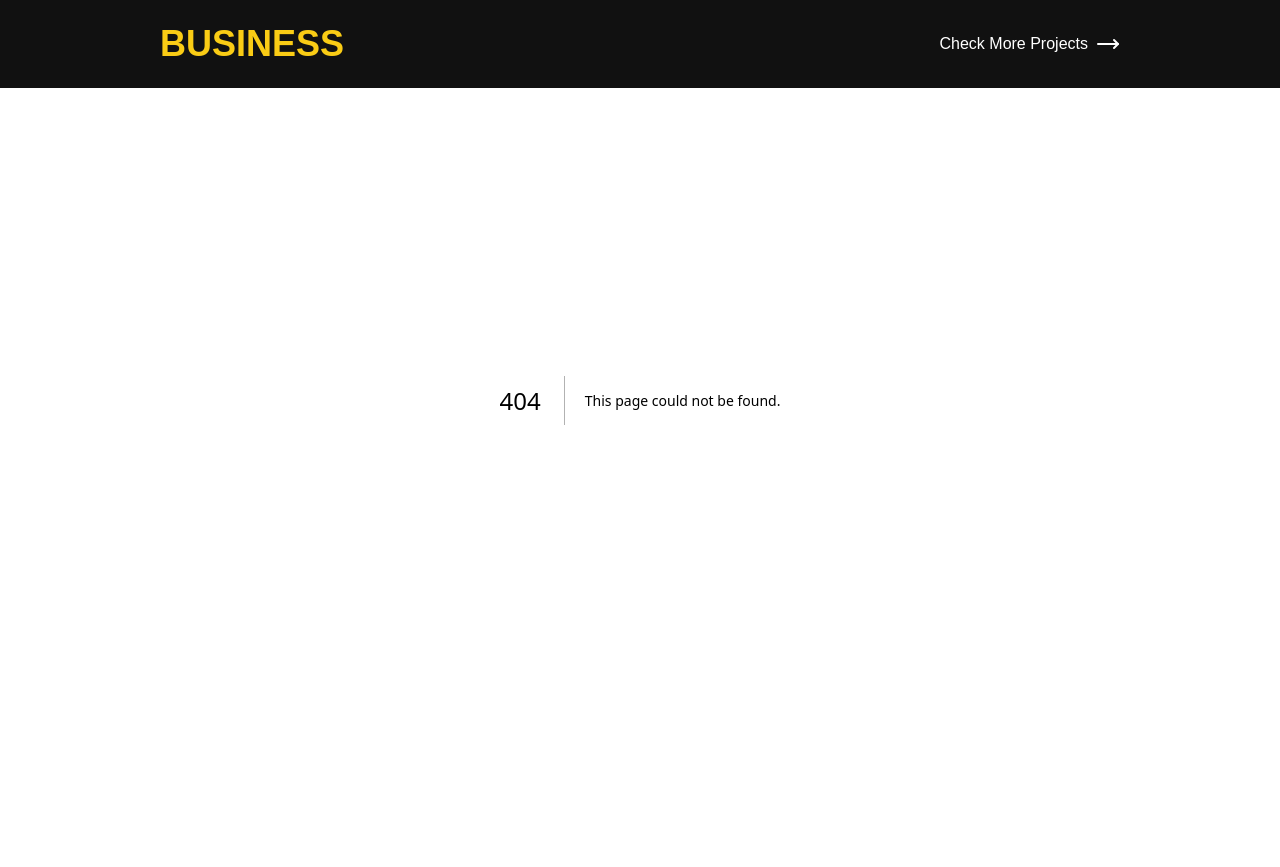
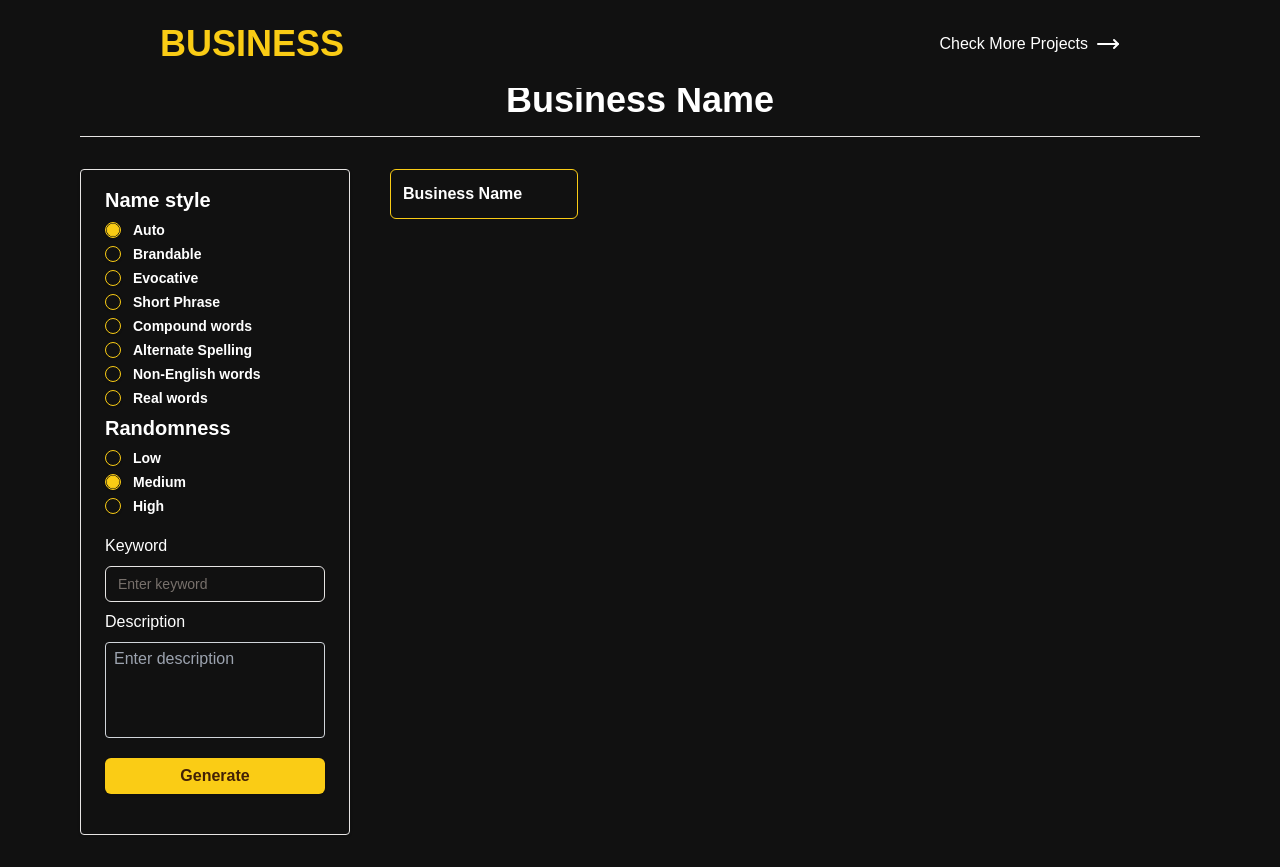
Before and after one commit to Vishesh-21/Business_Name_Generator, a Next.js app: page /business-name in a window 1280 px wide. Before the commit this address had no page. Before the commit the page ends 800 px from the top, so only its background shows below. Built offline with nearby package versions, Linux system fonts and the light colour scheme; a web font is replaced by a local one.

Commit message:
complete major part of Ui

```diff
--- /dev/null
+++ b/app/business-name/page.jsx
@@ -0,0 +1,21 @@
+import { Sidebar } from '@/components/Sidebar'
+import React from 'react'
+
+const BusinessName = () => {
+  return (
+    <div className='px-20 text-white mb-8'>
+        <h1 className='mt-20 text-center text-4xl font-semibold border-b pb-4'>Business Name</h1>
+
+        <div className='flex justify-center items-start gap-10 mt-8'>
+            <div className='w-[25%]'>
+                <Sidebar/>
+            </div>
+            <div className='w-[75%] grid grid-cols-4 gap-5'>
+              <div className='border border-primary p-3 rounded-md font-bold cursor-pointer hover:bg-primary duration-300'>Business Name</div>
+            </div>
+        </div>
+    </div>
+  )
+}
+
+export default BusinessName
--- a/components/QueryDialoge.jsx
+++ b/components/QueryDialoge.jsx
@@ -12,10 +12,11 @@ import { nameStyle, Randomness } from "@/helper/constant";
 import { Input } from "./ui/input";
 import { Button } from "./ui/button";
 import { useQueryContext } from "@/context/BusinessNameContext";
+import { useRouter } from "next/navigation";
 
 export const QueryDialoge = ({ open, setOpen }) => {
-
   const { query, updateQuery } = useQueryContext();
+  const router = useRouter();
 
   const handleNameStyle = (nameStyle) => {
     updateQuery({ nameStyle });
@@ -27,6 +28,10 @@ export const QueryDialoge = ({ open, setOpen }) => {
 
   const handleFormFields = (e) => {
     updateQuery({ [e.target.name]: e.target.value });
+  };
+
+  const handleGenerate = () => {
+    router.push("/business-name");
   };
 
   return (
@@ -93,13 +98,13 @@ export const QueryDialoge = ({ open, setOpen }) => {
             <RadioGroup defaultValue="Medium" onValueChange={handleRandomness}>
               {Randomness.map((item) => (
                 <Label
-                  htmlFor={`nameStyle${item.id}`}
-                  key={`nameStyle${item.id}`}
+                  htmlFor={`randomness${item.id}`}
+                  key={`randomness${item.id}`}
                   className="p-4 rounded border-[1px] border-primary flex gap-3 items-center hover:bg-slate-100 duration-300 cursor-pointer"
                 >
                   <RadioGroupItem
                     value={item.name}
-                    id={`nameStyle${item.id}`}
+                    id={`randomness${item.id}`}
                   />
                   <div>
                     <h1 className="text-md font-semibold">{item.name}</h1>
@@ -131,7 +136,12 @@ export const QueryDialoge = ({ open, setOpen }) => {
                 className="text-md border-[1px] border-gray-300 rounded px-2 py-1 h-24 resize-none outline-none focus:ring-[1px] focus:ring-black"
                 name="description"
               ></textarea>
-              <Button className="text-md font-semibold mt-3">Generate</Button>
+              <Button
+                onClick={handleGenerate}
+                className="text-md font-semibold mt-3"
+              >
+                Generate
+              </Button>
             </div>
           </TabsContent>
         </Tabs>
--- /dev/null
+++ b/components/Sidebar.jsx
@@ -0,0 +1,103 @@
+"use client";
+import React from "react";
+import { Card, CardContent } from "./ui/card";
+import { useQueryContext } from "@/context/BusinessNameContext";
+import { nameStyle, Randomness } from "@/helper/constant";
+import { RadioGroup, RadioGroupItem } from "./ui/radio-group";
+import { Label } from "./ui/label";
+import { Button } from "./ui/button";
+import { Input } from "./ui/input";
+
+export const Sidebar = () => {
+  const { query, updateQuery } = useQueryContext();
+
+  const handleNameStyle = (nameStyle) => {
+    updateQuery({ nameStyle });
+  };
+
+  const handleRandomness = (randomness) => {
+    updateQuery({ randomness });
+  };
+
+  const handleFormFields = (e) => {
+    updateQuery({ [e.target.name]: e.target.value });
+  };
+
+  const handleGenerate = () => {
+
+  };
+
+  return (
+    <Card className="bg-transparent text-white py-4 rounded-sm">
+      <CardContent>
+        <div>
+          <h2 className="text-xl font-semibold mb-2">Name style</h2>
+          <RadioGroup
+            value={query?.nameStyle || "Auto"}
+            onValueChange={handleNameStyle}
+          >
+            {nameStyle.map((item) => (
+              <Label
+                htmlFor={`nameStyle${item.id}`}
+                key={`nameStyle${item.id}`}
+                className="flex gap-3 items-center duration-300 cursor-pointer"
+              >
+                <RadioGroupItem value={item.name} id={`nameStyle${item.id}`} />
+                <div>
+                  <h1 className="text-md font-semibold">{item.name}</h1>
+                </div>
+              </Label>
+            ))}
+          </RadioGroup>
+        </div>
+        <div className="mt-2">
+          <h2 className="text-xl font-semibold mb-2">Randomness</h2>
+          <RadioGroup
+            value={query?.randomness || "Medium"}
+            onValueChange={handleRandomness}
+          >
+            {Randomness.map((item) => (
+              <Label
+                htmlFor={`randomness${item.id}`}
+                key={`randomness${item.id}`}
+                className="flex gap-3 items-center duration-300 cursor-pointer"
+              >
+                <RadioGroupItem value={item.name} id={`randomness${item.id}`} />
+                <div>
+                  <h1 className="text-md font-semibold">{item.name}</h1>
+                </div>
+              </Label>
+            ))}
+          </RadioGroup>
+        </div>
+
+        <div className="mt-5">
+          <div className="flex flex-col gap-2">
+            <Label className="text-md">Keyword</Label>
+            <Input
+              onChange={handleFormFields}
+              placeholder="Enter keyword"
+              name="keyword"
+              value={query?.keyword}
+              className="text-md "
+            />
+            <Label className="text-md">Description</Label>
+            <textarea
+              onChange={handleFormFields}
+              value={query?.description}
+              placeholder="Enter description"
+              className="text-md border-[1px] bg-transparent border-gray-300 rounded px-2 py-1 h-24 resize-none outline-none focus:ring-[1px] focus:ring-black"
+              name="description"
+            ></textarea>
+            <Button
+              onClick={handleGenerate}
+              className="text-md font-semibold mt-3"
+            >
+              Generate
+            </Button>
+          </div>
+        </div>
+      </CardContent>
+    </Card>
+  );
+};
--- a/components/TopBar.jsx
+++ b/components/TopBar.jsx
@@ -3,6 +3,7 @@ import Link from 'next/link'
 import React from 'react'
 
 export const TopBar = () => {
+
   return (
     <div className='w-full fixed top-0 left-0 bg-bodyColor flex justify-between px-40 py-6'>
         <Link href='/'>
--- /dev/null
+++ b/components/ui/card.jsx
@@ -0,0 +1,50 @@
+import * as React from "react"
+
+import { cn } from "@/lib/utils"
+
+const Card = React.forwardRef(({ className, ...props }, ref) => (
+  <div
+    ref={ref}
+    className={cn("rounded-xl border bg-card text-card-foreground shadow", className)}
+    {...props} />
+))
+Card.displayName = "Card"
+
+const CardHeader = React.forwardRef(({ className, ...props }, ref) => (
+  <div
+    ref={ref}
+    className={cn("flex flex-col space-y-1.5 p-6", className)}
+    {...props} />
+))
+CardHeader.displayName = "CardHeader"
+
+const CardTitle = React.forwardRef(({ className, ...props }, ref) => (
+  <div
+    ref={ref}
+    className={cn("font-semibold leading-none tracking-tight", className)}
+    {...props} />
+))
+CardTitle.displayName = "CardTitle"
+
+const CardDescription = React.forwardRef(({ className, ...props }, ref) => (
+  <div
+    ref={ref}
+    className={cn("text-sm text-muted-foreground", className)}
+    {...props} />
+))
+CardDescription.displayName = "CardDescription"
+
+const CardContent = React.forwardRef(({ className, ...props }, ref) => (
+  <div ref={ref} className={cn("p-6 pt-0", className)} {...props} />
+))
+CardContent.displayName = "CardContent"
+
+const CardFooter = React.forwardRef(({ className, ...props }, ref) => (
+  <div
+    ref={ref}
+    className={cn("flex items-center p-6 pt-0", className)}
+    {...props} />
+))
+CardFooter.displayName = "CardFooter"
+
+export { Card, CardHeader, CardFooter, CardTitle, CardDescription, CardContent }
```
